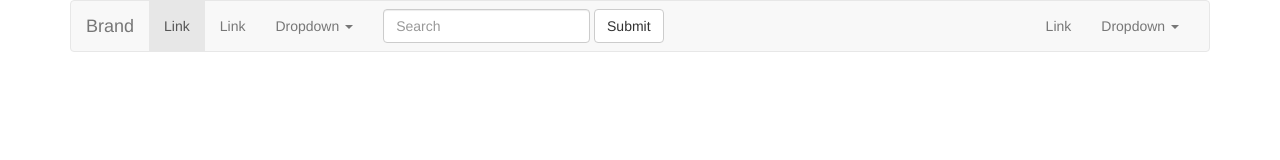
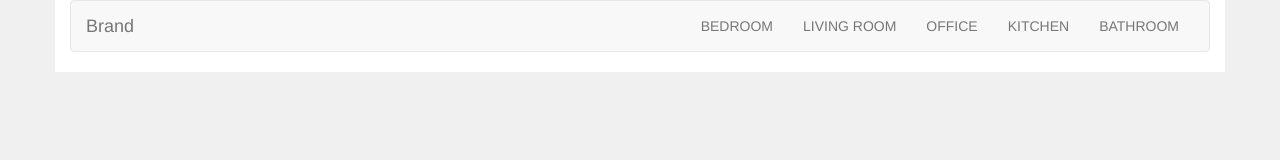
Before and after one commit to varshapadwal/test-heady, a plain HTML site: page index.html in a window 1280 px wide. Drawn offline with nearby package versions, Linux system fonts and the light colour scheme.

Commit message:
Added actual nav bar

```diff
--- a/index.html
+++ b/index.html
@@ -9,6 +9,7 @@
 
     <!-- Bootstrap -->
     <link href="css/bootstrap.min.css" rel="stylesheet">
+    <link href="css/custom.css" rel="stylesheet">
 
     <!-- HTML5 shim and Respond.js for IE8 support of HTML5 elements and media queries -->
     <!-- WARNING: Respond.js doesn't work if you view the page via file:// -->
@@ -19,7 +20,7 @@
   </head>
   <body>
   <!-- header -->
-  <div class="container">
+  <div class="container bgWhite">
     <nav class="navbar navbar-default">
   <div class="container-fluid">
     <!-- Brand and toggle get grouped for better mobile display -->
@@ -35,40 +36,14 @@
 
     <!-- Collect the nav links, forms, and other content for toggling -->
     <div class="collapse navbar-collapse" id="bs-example-navbar-collapse-1">
-      <ul class="nav navbar-nav">
-        <li class="active"><a href="#">Link <span class="sr-only">(current)</span></a></li>
-        <li><a href="#">Link</a></li>
-        <li class="dropdown">
-          <a href="#" class="dropdown-toggle" data-toggle="dropdown" role="button" aria-haspopup="true" aria-expanded="false">Dropdown <span class="caret"></span></a>
-          <ul class="dropdown-menu">
-            <li><a href="#">Action</a></li>
-            <li><a href="#">Another action</a></li>
-            <li><a href="#">Something else here</a></li>
-            <li role="separator" class="divider"></li>
-            <li><a href="#">Separated link</a></li>
-            <li role="separator" class="divider"></li>
-            <li><a href="#">One more separated link</a></li>
-          </ul>
-        </li>
-      </ul>
-      <form class="navbar-form navbar-left">
-        <div class="form-group">
-          <input type="text" class="form-control" placeholder="Search">
-        </div>
-        <button type="submit" class="btn btn-default">Submit</button>
-      </form>
       <ul class="nav navbar-nav navbar-right">
-        <li><a href="#">Link</a></li>
-        <li class="dropdown">
-          <a href="#" class="dropdown-toggle" data-toggle="dropdown" role="button" aria-haspopup="true" aria-expanded="false">Dropdown <span class="caret"></span></a>
-          <ul class="dropdown-menu">
-            <li><a href="#">Action</a></li>
-            <li><a href="#">Another action</a></li>
-            <li><a href="#">Something else here</a></li>
-            <li role="separator" class="divider"></li>
-            <li><a href="#">Separated link</a></li>
-          </ul>
-        </li>
+        <li><a href="#">BEDROOM</a></li>
+        <li><a href="#">LIVING ROOM</a></li>
+        <li><a href="#">OFFICE</a></li>
+        <li><a href="#">KITCHEN</a></li>
+        <li><a href="#">BATHROOM</a></li>
+
+
       </ul>
     </div><!-- /.navbar-collapse -->
   </div><!-- /.container-fluid -->
```
